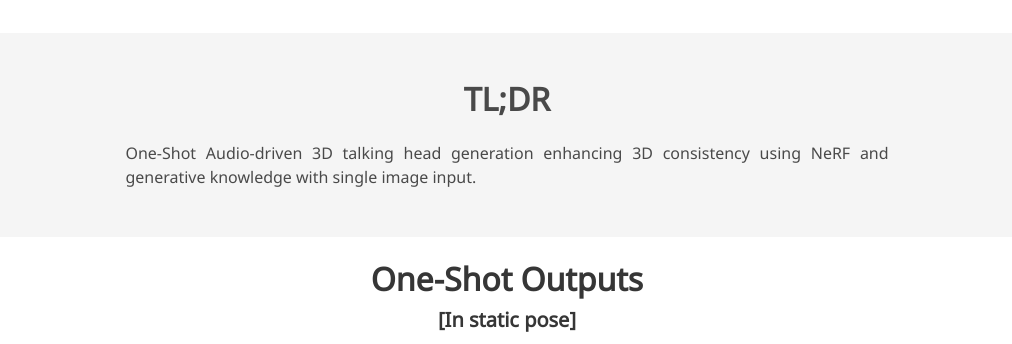
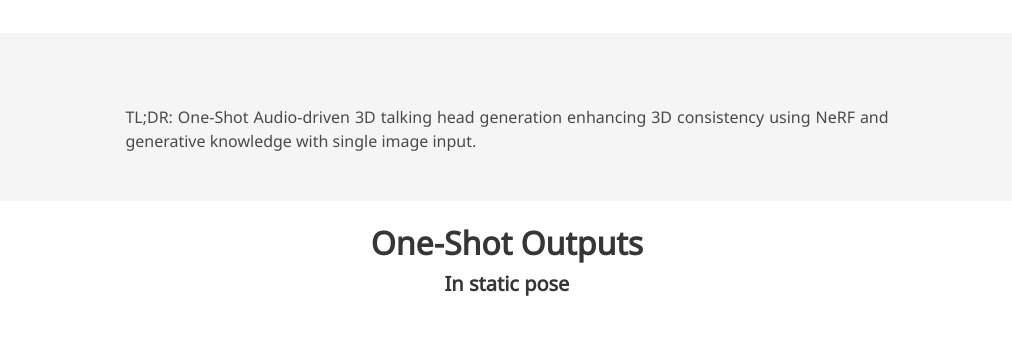
Before and after one commit to rlgnswk/NeRFFaceSpeech_ProjectPage, a plain HTML site: page index.html in a window 1280 px wide. Shown: the part 417-761 px from the top of the page, without its empty margins (133-1145 px from the left). Drawn offline with nearby package versions, Linux system fonts and the light colour scheme; no server answers; grey boxes are pictures that could not be loaded; some icons are missing; a web font is replaced by a local one.

Commit message:
Update index.html

```diff
--- a/index.html
+++ b/index.html
@@ -140,10 +140,10 @@
   <div class="container is-max-desktop">
     <div class="columns is-centered has-text-centered">
       <div class="column is-four-fifths">
-        <h2 class="title is-3">TL;DR</h2>
+        <h2 class="title is-3"></h2>
         <div class="content has-text-justified">
           <p>
-            One-Shot Audio-driven 3D talking head generation enhancing 3D consistency using NeRF and generative knowledge with single image input.
+            TL;DR: One-Shot Audio-driven 3D talking head generation enhancing 3D consistency using NeRF and generative knowledge with single image input.
           </p>
         </div>
       </div>
@@ -155,7 +155,7 @@
 <section class="hero is-small">
   <div class="hero-body">
     <div class="container">
-      <h2 class="title is-3">One-Shot Outputs<br><span class="small-text">[In static pose]</span></h2>
+      <h2 class="title is-3">One-Shot Outputs<br><span class="small-text">In static pose</span></h2>
       <div id="results-carousel" class="carousel results-carousel">
           <div class="item item-video1">
           <video poster="" id="video1" controls style="width: 768px; height: 768px;">
```
